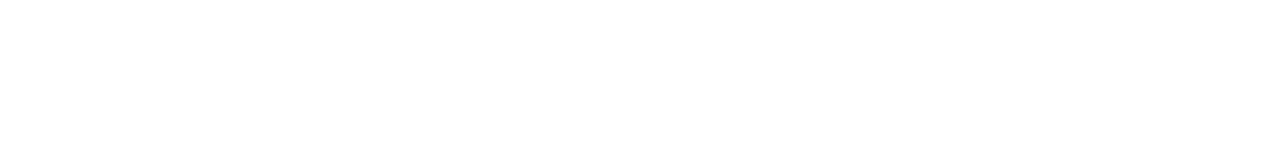
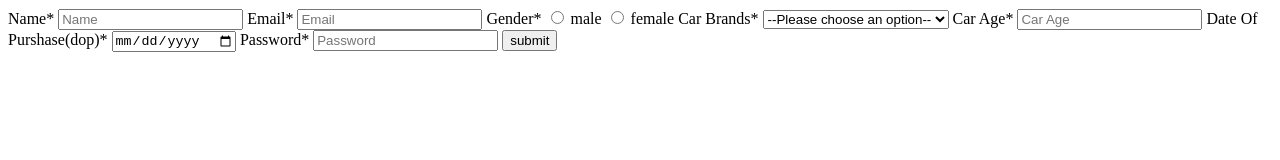
Before and after one commit to acciojob/car-insurance-form-GautamMarkande, a website: page main.html in a window 1280 px wide. Drawn offline with Linux system fonts and the light colour scheme.

Commit message:
created a submission

```diff
--- a/main.html
+++ b/main.html
@@ -8,6 +8,44 @@
 
 <body>
 	<!-- the entire body must be written by student -->
+	<form action = "#" method = "post">
+
+		<label for="name">Name*</label>
+		<input type = "text" name = "name" id=name placeholder = "Name" required/>
+
+		<label for="email">Email*</label>
+		<input type ="emial" name="email" id="email" placeholder="Email" required/>
+
+		<label for="gender">Gender*</label>
+		<input type ="radio" name="gender" id="gender_m" required/> male
+		<input type ="radio" name="gender" id="gender_f" required/> female
+
+		<label for="cars">Car Brands*</label>
+		<select id = "cars" aria-required>
+			<option disabled selected = "true">--Please choose an option--</option>
+			<option id = "#cars">BMW</option>
+			<option id = "#cars">Audi</option>
+			<option id = "#cars">Mercedez</option>
+		</select>
+
+		<label for="carage"> Car Age*</label>
+		<input type ="number" name="carage" id="carage" placeholder ="Car Age" required/>
+
+		<label for = "dop">Date Of Purshase(dop)*</label>
+		<input type="date" name="dop" id="dop" required/>
+
+<!-- 		<label for="tel">Phone Number</label>
+		<input type="tel" name="tel" id="tel" placeholder = "xxx-xxx-xxxx"/>
+ -->
+		<label for="password"> Password*</label>
+		<input type="password" name="password" id="password" placeholder="Password" required/>
+
+<!-- 		<label for = "tos">I agree to the TOS</label>
+		<input type="checkbox" id="tos"/>  -->
+		<button type = "submit">submit</button>
+
+
+	</form>
     <script type="text/javascript" src="./script.js">
 </script>
 
```
